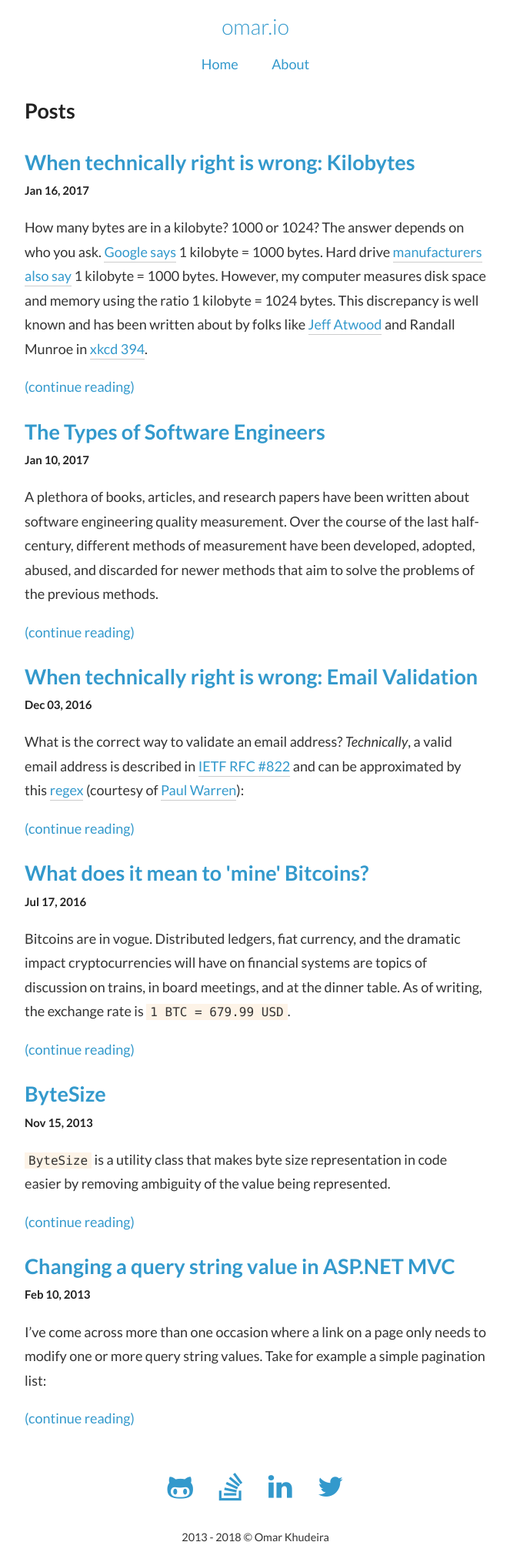
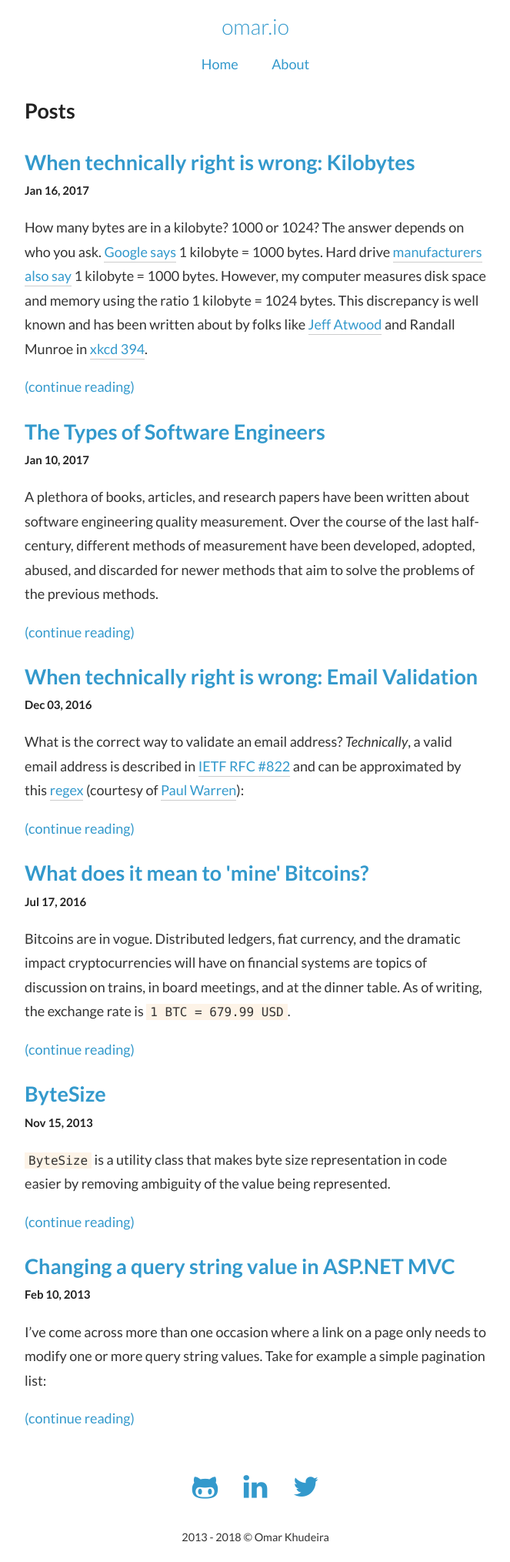
Before and after one commit to omar/omar.github.io, a Jekyll site: the page built from index.html, in a window 1280 px wide. Shown: the whole page at 77% size, without its empty margins (308-971 px from the left). Built offline with Jekyll 4.4.1, drawn with Linux system fonts in a browser that asks for light colours; nearby versions of some CDN libraries; library files that are not in the unit come from our copies.

Commit message:
Update main.html

```diff
--- a/_layouts/main.html
+++ b/_layouts/main.html
@@ -46,7 +46,6 @@
             <footer>
                 <div id="profile-links">
                     <a href="http://github.com/omar" title="GitHub"><i class="fa fa-github-alt"></i></a>
-                    <a href="http://careers.stackoverflow.com/omar" title="Stack Overflow CV"><i class="fa fa-stack-overflow"></i></a>
                     <a href="http://linkedin.com/in/okhudeira" title="LinkedIn"><i class="fa fa-linkedin"></i></a>
                     <a href="http://twitter.com/OmarKhud" title="Twitter"><i class="fa fa-twitter"></i></a>
                 </div>
```
